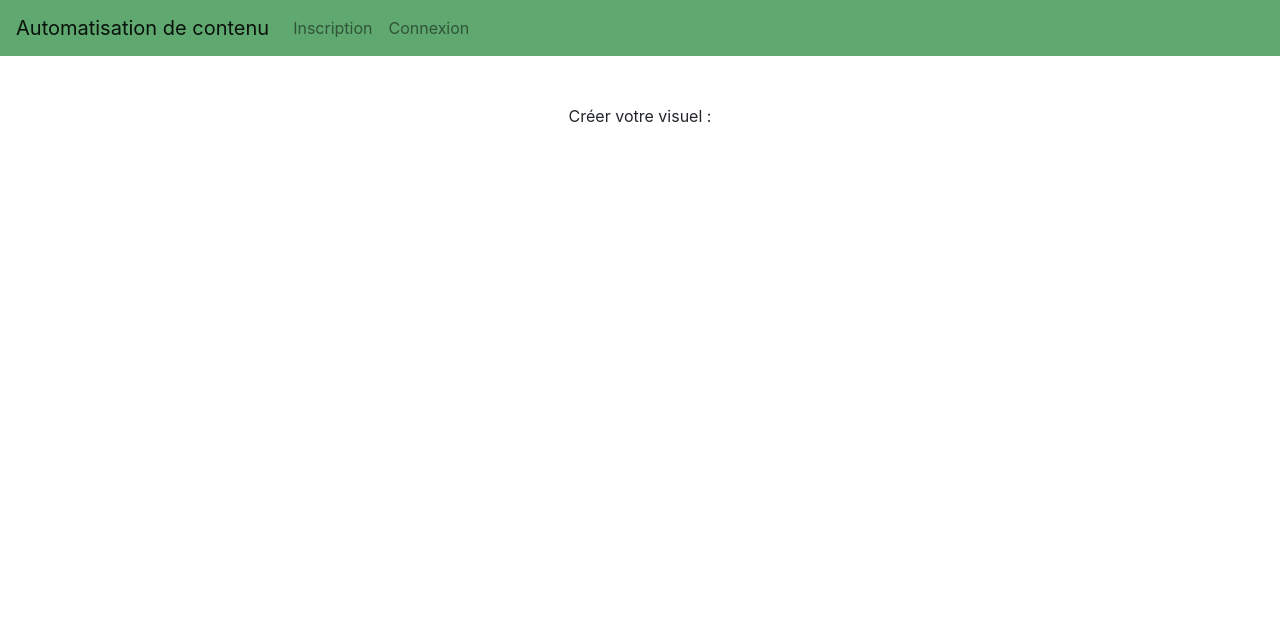
After one commit to devlab-devinci/automatisation-contenu, a Symfony app: template templates/visual/creation.html.twig in a window 1280 px wide. The commit adds this page. Shown: the top 644 px of the page. Run offline with Twig, Linux system fonts and the light colour scheme; the template is opened without the code that fills it, so the values that code supplies are empty; some libraries are stand-ins or nearby versions.

Commit message:
add creation system

```diff
--- a/public/script.js
+++ b/public/script.js
@@ -2,4 +2,7 @@ $(document).ready(function(){
     $('.matchsItem__header').click(function(){
        $(this).toggleClass('matchsItem__header--opened');
     });
+     var img = $('#backgroundImg').attr('data-img');
+    console.log(img);
+    $('#backgroundImg').css('background-image', 'url("'+ img +'")');
 });
--- /dev/null
+++ b/templates/visual/creation.html.twig
@@ -0,0 +1,13 @@
+{% extends 'base.html.twig' %}
+
+{% block title %}Création de visuel{% endblock %}
+
+{% block body %}
+    <div class="container my-5">
+            <div class="text-center">
+                <p>Créer votre visuel :</p>
+                <div style=" margin: 0 auto; width: 300px; height: 300px; background-repeat: no-repeat; background-size: cover;"  id="backgroundImg" data-img="{{ photo.path }}">
+                </div>
+            </div>
+    </div>
+{% endblock %}
--- a/templates/visual/visual.html.twig
+++ b/templates/visual/visual.html.twig
@@ -21,6 +21,7 @@
             <div class="text-center">
                 <p>Vous avez mis cette photo en ligne :</p>
                 <img class="photoSubmitted" src="{{ photo }}" alt="Photo upload" />
+                <a href="/creation">Créer un visuel</a>
             </div>
         {% endif %}
     </div>
```
Also changed, not shown: src/Controller/VisualController.php (+18 -0 lines), public/style.css (line endings or trailing spaces), 1 other file.
